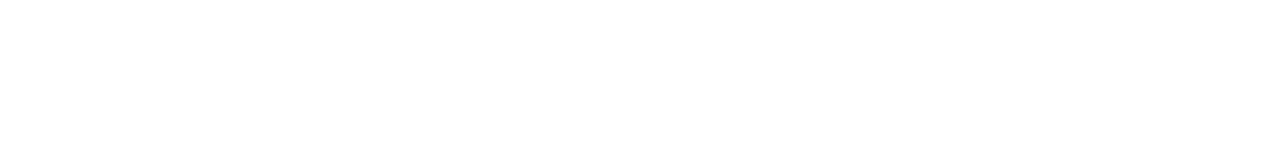
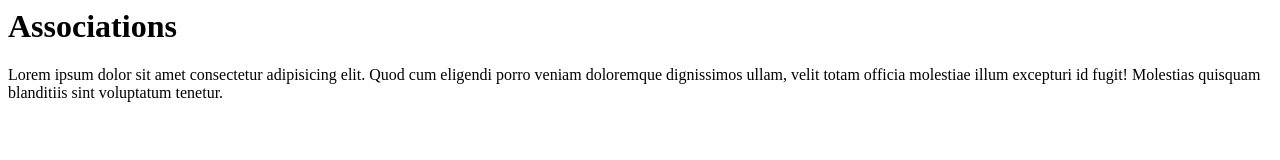
Before and after one commit to CharlesHovor/git-mon-cv, a plain HTML site: page index.html in a window 1280 px wide. Drawn offline with Linux system fonts and the light colour scheme.

Commit message:
fusion de la branche titre

```diff
--- a/index.html
+++ b/index.html
@@ -7,6 +7,9 @@
     <link rel="stylesheet" href="style.css">
 </head>
 <body>
-
+        <div>
+        <h1>Associations</h1>
+        <p>Lorem ipsum dolor sit amet consectetur adipisicing elit. Quod cum eligendi porro veniam doloremque dignissimos ullam, velit totam officia molestiae illum excepturi id fugit! Molestias quisquam blanditiis sint voluptatum tenetur.</p>
+    </div>
 </body>
 </html>
```
